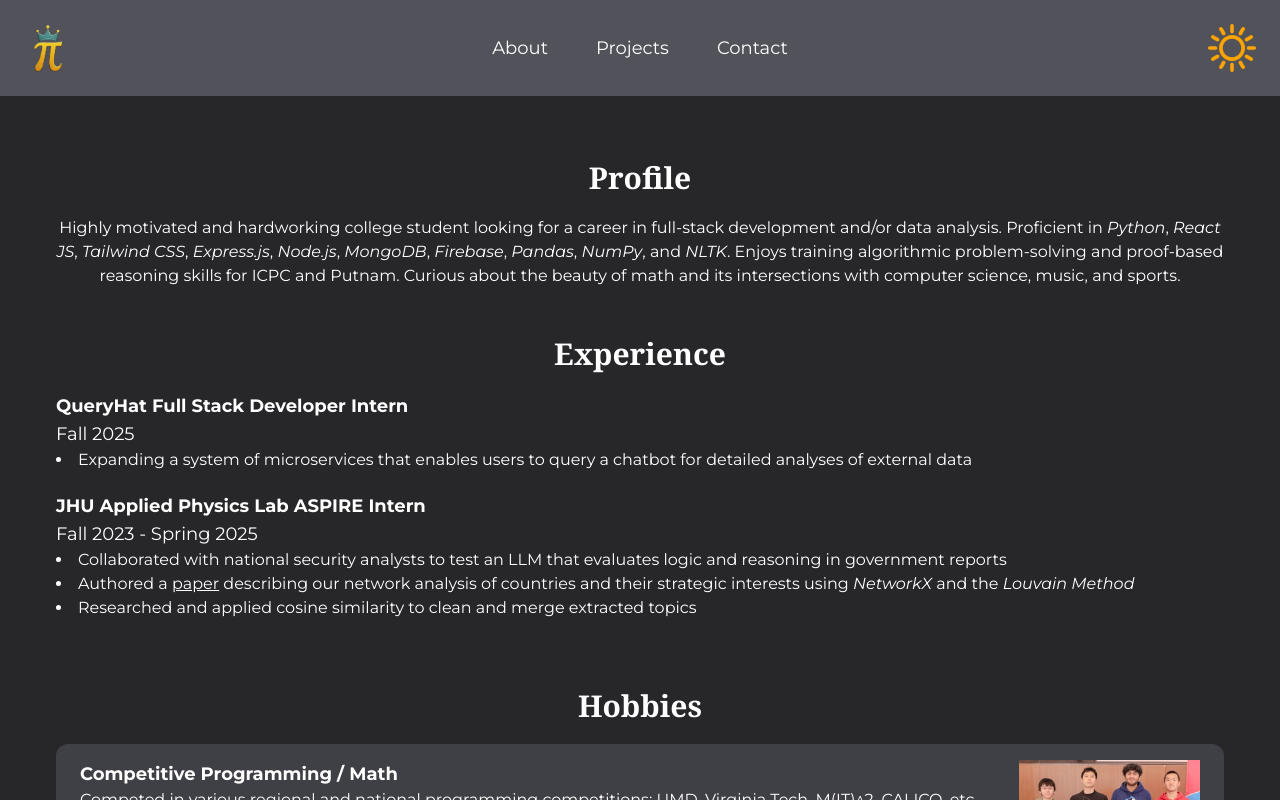
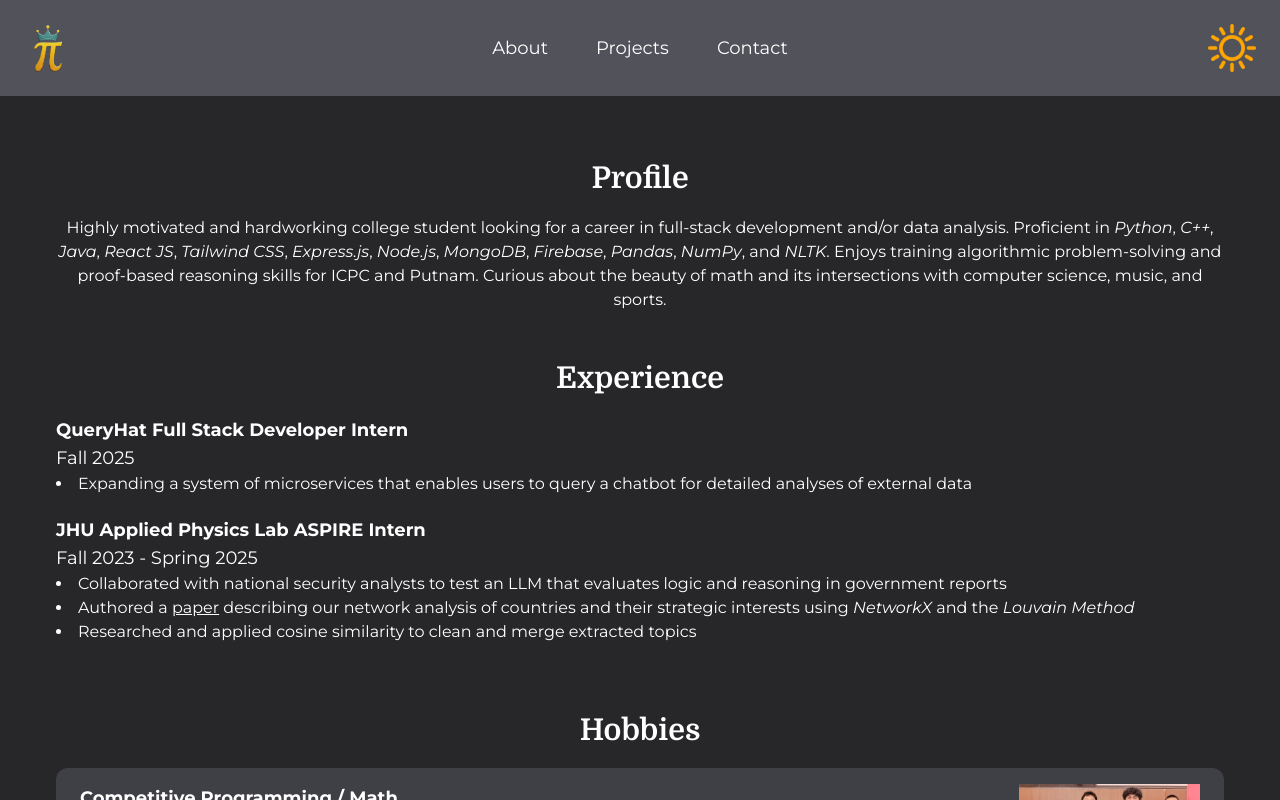
Before and after one commit to pi-person314/portfolio, a React (Vite) app: page /about in a window 1280 px wide. Built offline with nearby package versions, Linux system fonts and the light colour scheme.

Commit message:
changed heading font

```diff
--- a/index.html
+++ b/index.html
@@ -8,7 +8,7 @@
     <link rel="preconnect" href="https://fonts.googleapis.com">
     <link rel="preconnect" href="https://fonts.gstatic.com" crossorigin>
     <link href="https://fonts.googleapis.com/css2?family=Montserrat:ital,wght@0,100..900;1,100..900&display=swap" rel="stylesheet">
-  </head>
+    <link href="https://fonts.googleapis.com/css2?family=Domine:wght@400..700&display=swap" rel="stylesheet">
   <body>
     <div id="root"></div>
     <script type="module" src="/src/main.jsx"></script>
--- a/src/components/ProjectCard.jsx
+++ b/src/components/ProjectCard.jsx
@@ -4,8 +4,8 @@ export default function ProjectCard({title, tech, desc, image, darkMode}) {
     const [ details, setDetails ] = useState(false);
 
     return (
-        <div className={`flex flex-col justify-between items-center shadow-xl rounded-2xl space-y-8 p-8 tiny:px-6 ${darkMode ? "bg-zinc-700" : "bg-zinc-400"}`}>
-            <h1 className="text-center text-2xl lg:text-3xl font-serif"><b>{title}</b></h1>
+        <div className={`flex flex-col justify-between items-center shadow-xl rounded-2xl space-y-8 p-10 tiny:px-6 ${darkMode ? "bg-zinc-700" : "bg-zinc-400"}`}>
+            <h1 className="text-center text-2xl lg:text-3xl font-domine"><b>{title}</b></h1>
 
             {details ?
                 <div className="flex flex-col justify-center space-y-4 h-60">
--- a/src/screens/About.jsx
+++ b/src/screens/About.jsx
@@ -16,13 +16,13 @@ export default function About({darkMode}) {
 
     return (
         <div ref={outerDiv} className="flex flex-col justify-between p-4 h-full overflow-y-auto font-montserrat">
-            <div className="flex flex-col space-y-12 px-10 my-12 mb-0 mx-auto w-full max-w-[100rem]">
+            <div className="flex flex-col space-y-12 px-10 my-12 mb-0 mx-auto w-full max-w-[80rem]">
                 {/* profile */}
                 <div className="flex-1">
-                    <h1 className="text-2xl md:text-3xl mb-5 font-serif text-center"><b>Profile</b></h1>
+                    <h1 className="text-2xl md:text-3xl mb-5 font-domine text-center"><b>Profile</b></h1>
                     <p className="text-xs md:text-base text-center">
                         Highly motivated and hardworking college student looking for a career in full-stack development and/or data analysis.
-                        Proficient in <i>Python</i>, <i>React JS</i>, <i>Tailwind CSS</i>, <i>Express.js</i>, <i>Node.js</i>, <i>MongoDB</i>, <i>Firebase</i>, <i>Pandas</i>, <i>NumPy</i>, and <i>NLTK</i>.
+                        Proficient in <i>Python</i>, <i>C++</i>, <i>Java</i>, <i>React JS</i>, <i>Tailwind CSS</i>, <i>Express.js</i>, <i>Node.js</i>, <i>MongoDB</i>, <i>Firebase</i>, <i>Pandas</i>, <i>NumPy</i>, and <i>NLTK</i>.
                         Enjoys training algorithmic problem-solving and proof-based reasoning skills for ICPC and Putnam.
                         Curious about the beauty of math and its intersections with computer science, music, and sports.
                     </p>
@@ -30,7 +30,7 @@ export default function About({darkMode}) {
 
                 {/* experience */}
                 <div className="flex-1 flex flex-col overflow-y-visible">
-                    <h1 className="text-2xl md:text-3xl mb-5 text-center font-serif"><b>Experience</b></h1>
+                    <h1 className="text-2xl md:text-3xl mb-5 text-center font-domine"><b>Experience</b></h1>
                     <div className="pr-3">
                         <h2 className="md:text-lg"><b>QueryHat Full Stack Developer Intern</b></h2>
                         <h3 className="md:text-lg">Fall 2025</h3>
@@ -54,8 +54,8 @@ export default function About({darkMode}) {
             </div>
 
             {/* hobbies */}
-            <div className="flex flex-col items-center px-10 my-12 mb-0 mx-auto w-full max-w-[100rem]">
-                <h1 className="text-2xl md:text-3xl mb-5 font-serif"><b>Hobbies</b></h1>
+            <div className="flex flex-col items-center px-10 my-12 mb-0 mx-auto w-full max-w-[80rem]">
+                <h1 className="text-2xl md:text-3xl mb-5 font-domine"><b>Hobbies</b></h1>
                 <div className="overflow-y-auto space-y-5">
                     <HobbyCard
                         title="Competitive Programming / Math"
--- a/src/screens/Home.jsx
+++ b/src/screens/Home.jsx
@@ -3,7 +3,7 @@ import { Link } from "react-router-dom";
 export default function Home({darkMode}) {
     return (
         <div className={`flex flex-col justify-center h-full p-8 font-montserrat bg-gradient-to-b ${darkMode ? "from-zinc-800 via-zinc-700 to-zinc-800 text-white" : "from-zinc-400 via-zinc-300 to-zinc-400"}`}>
-            <h1 className="text-4xl md:text-6xl text-center font-bold font-serif drop-shadow-2xl mb-6">
+            <h1 className="text-4xl md:text-6xl text-center font-bold font-domine drop-shadow-2xl mb-6">
                 Jaden Li
             </h1>
             <p className="text-sm md:text-lg text-center mb-2">
--- a/tailwind.config.js
+++ b/tailwind.config.js
@@ -8,6 +8,7 @@ export default {
     extend: {
       fontFamily: {
         montserrat: ['Montserrat', 'sans-serif'],
+        domine: ['Domine', 'sans-serif']
       },
       screens: {
         portrait: {raw: "(max-aspect-ratio: 1/1)"},
```
